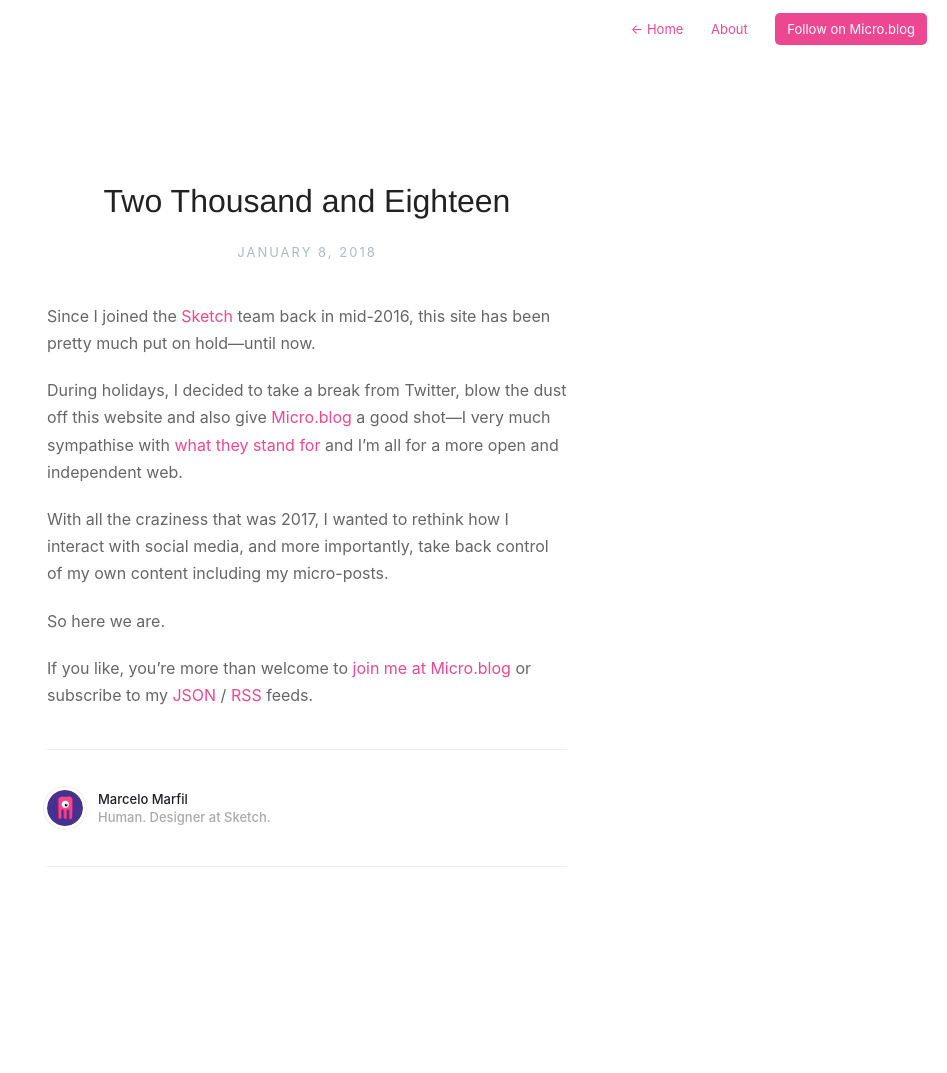
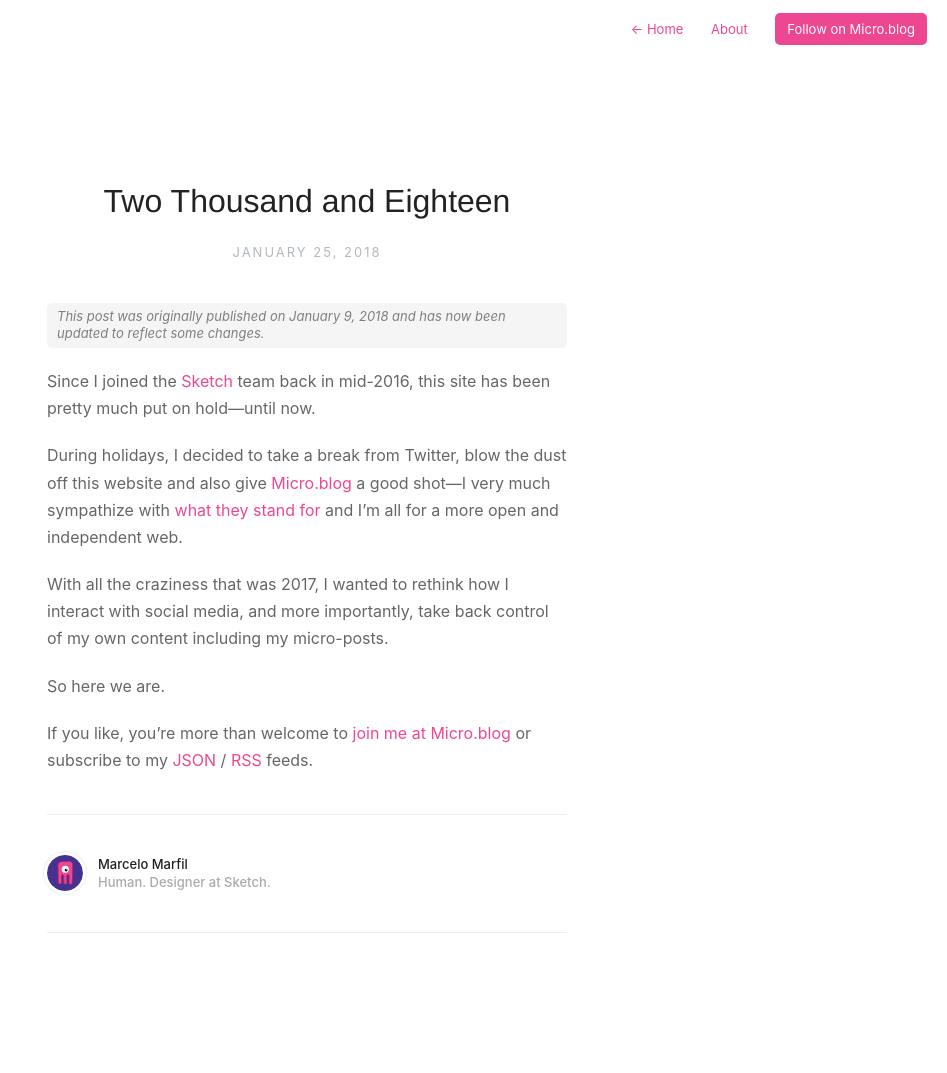
Before and after one commit to lifeinoppo/netlify, a Jekyll site: the page built from _posts/2018-01-08-two-thousand-and-eighteen.markdown, in a window 1280 px wide. Shown: the whole page, without its empty margins (333-1280 px from the left). Built offline with Jekyll 4.4.1, drawn with Linux system fonts in a browser that asks for light colours; before the commit the page ends 1007 px from its top, so only the background shows below that.

Commit message:
Update posts

````diff
--- a/_posts/2018-01-04-turtles-all-the-way-down-and-me.markdown
+++ b/_posts/2018-01-04-turtles-all-the-way-down-and-me.markdown
@@ -13,7 +13,7 @@
 
 The hesitation came from thinking this would lessen me, personal and professionally. _"It's a mental illness, people will think you're crazy"_, the little devil in me said. For once I decided to tell it to fuck off.
 
-So yeah, long story short: Yes, I do have OCD. And no, I don't wash my hands excessively, or am _too_ organised or even a perfectionist.
+So yeah, long story short: Yes, I do have OCD. And no, I don't wash my hands excessively, or am _too_ organized or even a perfectionist.
 
 ### Wait, what?
 
@@ -25,7 +25,7 @@
 
 ### How does it feel like?
 
-It's pretty tricky to explain. Metaphorically speaking, imagine being an ordinary passenger in a bus driven by a prick, the prick being your broken brain. You realise he's not driving well, you try to argue with him but he's stubborn and stupid. It's… tiresome.
+It's pretty tricky to explain. Metaphorically speaking, imagine being an ordinary passenger in a bus driven by a prick, the prick being your broken brain. You realize he's not driving well, you try to argue with him but he's stubborn and stupid. It's… tiresome.
 
 The OCD is with me from the moment I wake up until I go to bed. It's an intruder seeking to control my thoughts and actions. The simple act of booking an airline ticket 3 months prior to the flight is enough to trigger intrusive thoughts:
 
--- a/_posts/2018-01-08-two-thousand-and-eighteen.markdown
+++ b/_posts/2018-01-08-two-thousand-and-eighteen.markdown
@@ -1,11 +1,13 @@
 ---
 title: "Two Thousand and Eighteen"
-date: 2018-01-08 19:19:00 -0200
+date: 2018-01-25 16:52:00 -0200
 ---
+
+```This post was originally published on January 9, 2018 and has now been updated to reflect some changes.```
 
 Since I joined the [Sketch](https://sketchapp.com/) team back in mid-2016, this site has been pretty much put on hold—until now.
 
-During holidays, I decided to take a break from Twitter, blow the dust off this website and also give [Micro.blog](https://micro.blog/) a good shot—I very much sympathise with [what they stand for](http://help.micro.blog/2015/why-i-created-this/) and I'm all for a more open and independent web.
+During holidays, I decided to take a break from Twitter, blow the dust off this website and also give [Micro.blog](https://micro.blog/) a good shot—I very much sympathize with [what they stand for](http://help.micro.blog/2015/why-i-created-this/) and I'm all for a more open and independent web.
 
 With all the craziness that was 2017, I wanted to rethink how I interact with social media, and more importantly, take back control of my own content including my micro-posts.
 
--- a/assets/css/style.css
+++ b/assets/css/style.css
@@ -34,6 +34,17 @@
 h2 {
 	font: italic 19px/1.3em Georgia,serif;
 	color: #bbb;
+}
+
+code.highlighter-rouge {
+	background-color: #F5F5F5;
+	border-radius: 5px;
+	display: inline-block;
+	padding: 5px 10px;
+	color: #7F7F7F;
+	font-size: 13px;
+	line-height: 1.35;
+	font-style: italic;
 }
 
 .profile #wrapper {
````
